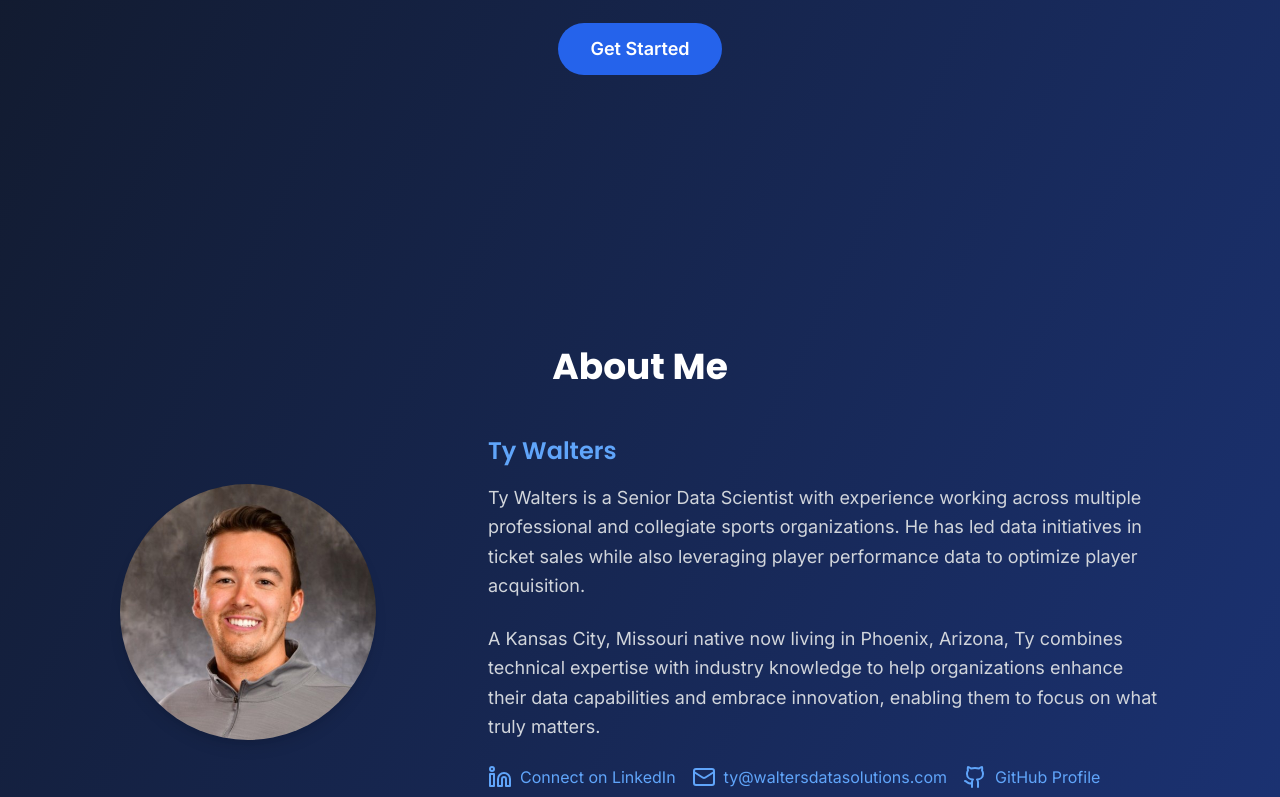
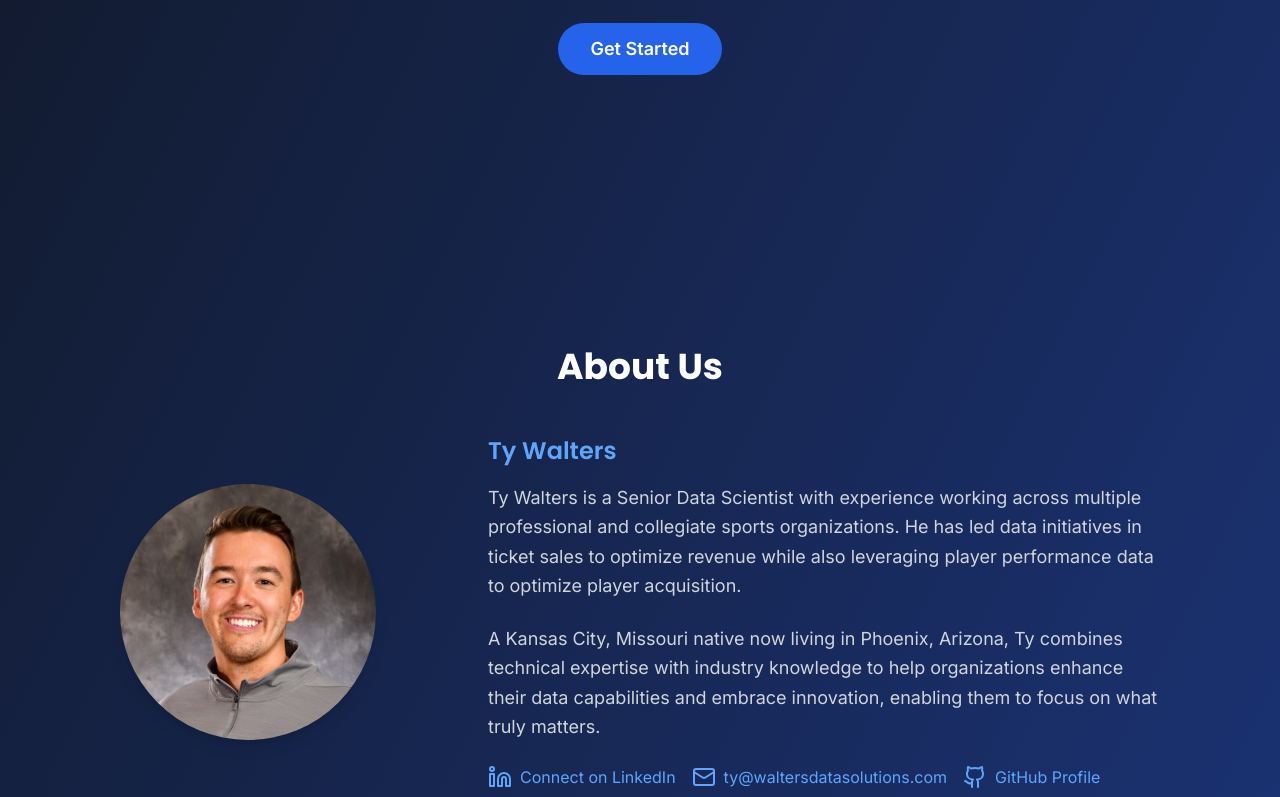
Before and after one commit to Walters-Data-Solutions/waltersdatasolutions.com, a Next.js app: page / in a window 1280 px wide. Shown: the part 489-1286 px from the top of the page. Built offline with nearby package versions, Linux system fonts and the light colour scheme.

Commit message:
fix more text again

```diff
--- a/app/components/About.tsx
+++ b/app/components/About.tsx
@@ -5,7 +5,7 @@ export default function About() {
   return (
     <section id="about" className="py-20">
       <div className="container mx-auto px-4">
-        <h2 className="text-4xl font-bold mb-12 text-center text-gray-800 dark:text-white font-display">About Me</h2>
+        <h2 className="text-4xl font-bold mb-12 text-center text-gray-800 dark:text-white font-display">About Us</h2>
         <div className="flex flex-col lg:flex-row items-center justify-center gap-12">
             <div className="w-full max-w-xs flex justify-center lg:justify-start">
               <div className="w-full max-w-[256px] aspect-square relative rounded-full overflow-hidden shadow-lg">
@@ -20,7 +20,7 @@ export default function About() {
             <h3 className="text-2xl font-semibold mb-4 text-blue-600 dark:text-blue-400 font-display">Ty Walters</h3>
             <p className="text-gray-700 dark:text-gray-300 text-lg leading-relaxed mb-6">
              Ty Walters is a Senior Data Scientist with experience working across multiple professional and
-             collegiate sports organizations. He has led data initiatives in ticket sales
+             collegiate sports organizations. He has led data initiatives in ticket sales to optimize revenue
              while also leveraging player performance data to optimize player acquisition.
             </p>
              <p className="text-gray-700 dark:text-gray-300 text-lg leading-relaxed mb-6">
```
